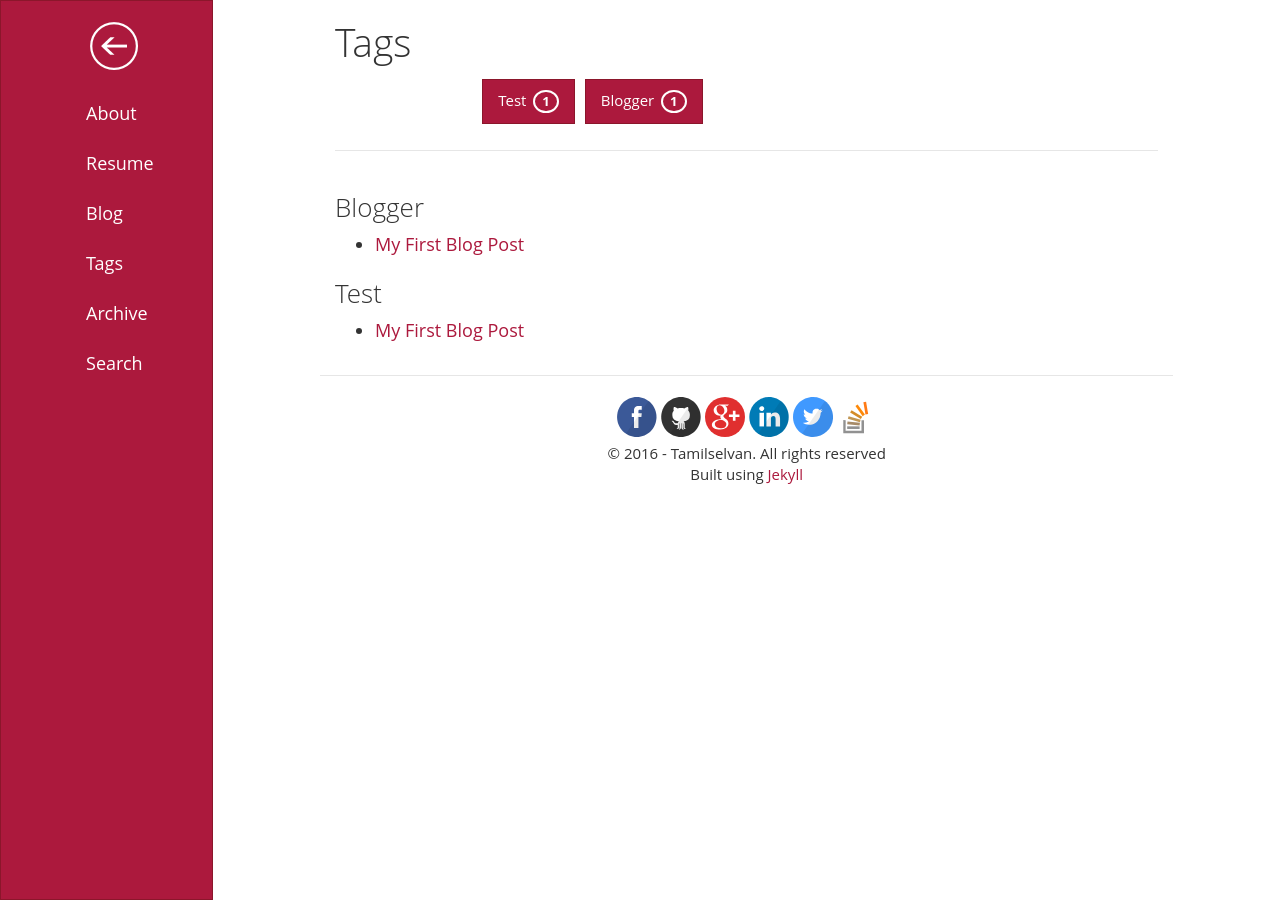
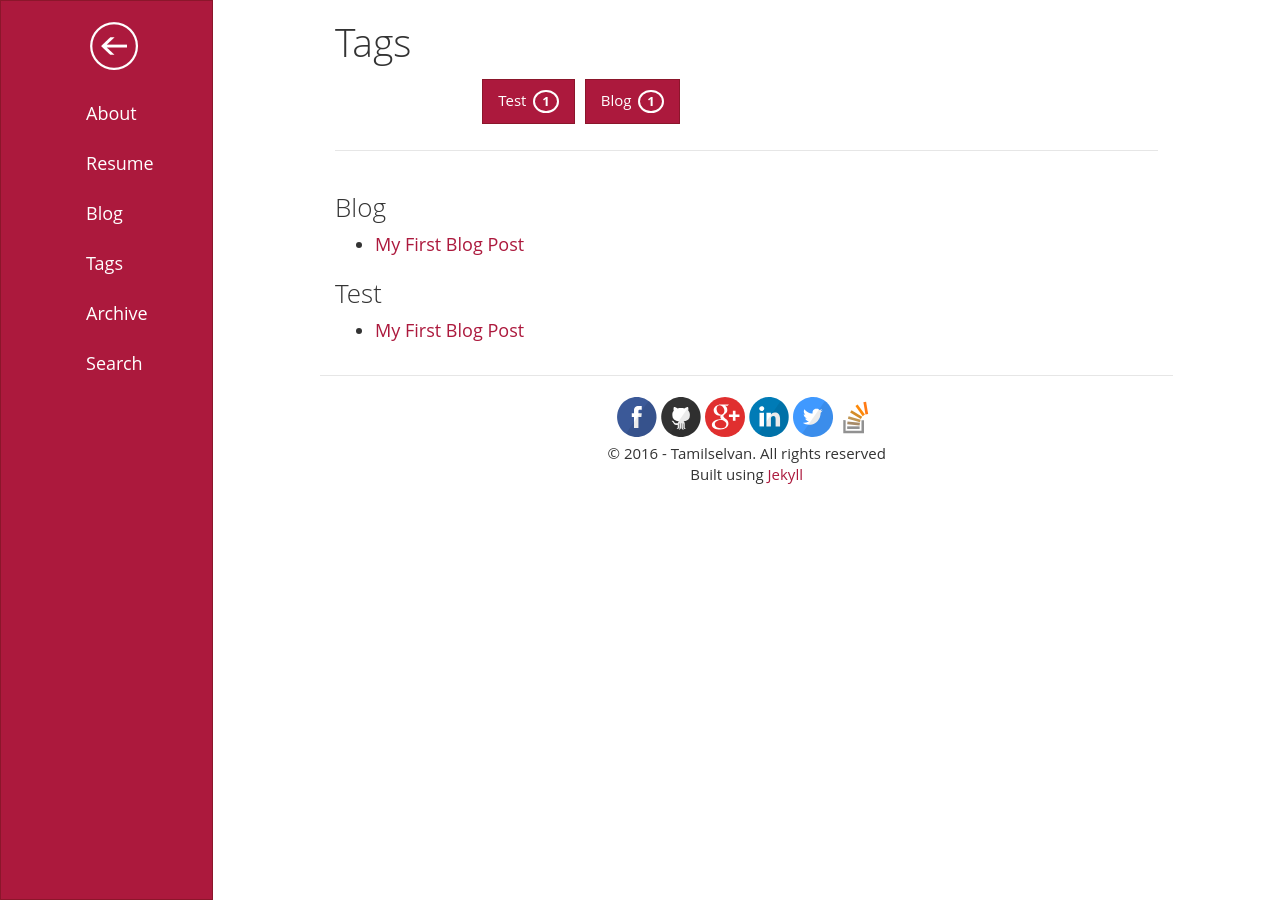
Before and after one commit to tamilselvanmariappan/tamil, a Jekyll site: the page built from tags/index.html, in a window 1280 px wide. Built offline with Jekyll 4.4.1, drawn with Linux system fonts in a browser that asks for light colours.

Commit message:
Updated Tags

```diff
--- a/_config.yml
+++ b/_config.yml
@@ -10,7 +10,7 @@ gems: [jekyll-paginate]
 permalink:        /blog/:year/:month/:day/:title
 
 # Setup
-title:            'Tamil Blog'
+title:            'Tamilselvan M'
 tagline:          'Tamil Blog'
 description:      'My Campus Diary Tamil blog'
 url:              'http://blog.mycampusdiary.com'
--- a/_posts/2016-04-24-my-first-blog-post.md
+++ b/_posts/2016-04-24-my-first-blog-post.md
@@ -2,8 +2,8 @@
 layout: post
 title:  My First Blog Post
 date:   2016-04-24 15:30:00
-categories: SharePoint
-tags: Test Blogger
+categories: test blog
+tags: Test Blog
 ---
 
 A blog is a Web site that enables you or your organization to quickly share ideas and information. Blogs contain posts that are dated and listed in reverse chronological order. People can comment on your posts, as well as provide links to interesting sites, photos, and related blogs.
```
